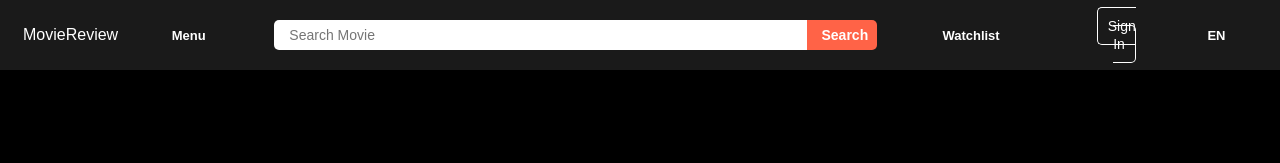
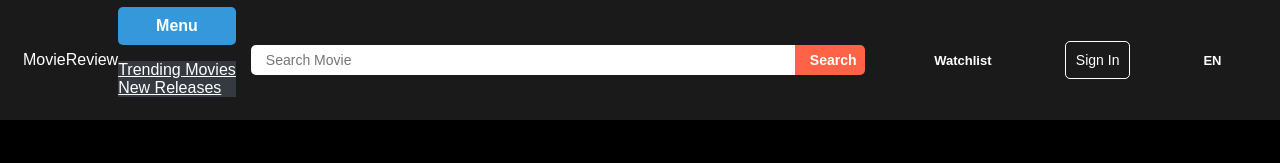
Before and after one commit to hanssip15/Web-Dev-A10, a React (Create React App) app in the folder client/: page / in a window 1280 px wide. Shown: the top 163 px of the page. Built offline with nearby package versions, Linux system fonts and the light colour scheme; no server answers.

Commit message:
Add Dropdown

```diff
--- a/client/src/MovieDetailPage.css
+++ b/client/src/MovieDetailPage.css
@@ -198,7 +198,7 @@ body {
 .review-detail-container {
     display: flex;
     flex-direction: column;
-    margin-top: 20vw;
+    margin-top: 30vw;
 }
 .star {
     font-size: 30px; /* Ukuran bintang baru */
--- a/client/src/components/MHeader.js
+++ b/client/src/components/MHeader.js
@@ -1,10 +1,12 @@
 import React, { useEffect, useState } from 'react';
 import { Link } from 'react-router-dom';
 import { useNavigate } from 'react-router-dom';
+import { jwtDecode } from 'jwt-decode';
 
 function MHeader() {
   const [searchQuery, setSearchQuery] = useState('');
   const [isLoggedIn, setIsLoggedIn] = useState(false);
+  const [isAdmin, setIsAdmin] = useState(false);
   const navigate = useNavigate();
 
   const handleSearch = () => {
@@ -16,11 +18,17 @@ function MHeader() {
 
   // Cek status login saat komponen dimuat
   useEffect(() => {
-    const token = localStorage.getItem('token'); // Cek token di localStorage
+    const token = localStorage.getItem('token');
     if (token) {
-      setIsLoggedIn(true); // Jika token ada, pengguna sudah login
+      const decodedToken = jwtDecode(token);
+      setIsLoggedIn(true);
+      if (decodedToken.role === 'admin') {
+        setIsAdmin(true); // Jika role admin, set isAdmin menjadi true
+        console.log(decodedToken);
+      }
     } else {
-      setIsLoggedIn(false); // Jika tidak ada token, pengguna belum login
+      setIsLoggedIn(false);
+      setIsAdmin(false);
     }
   }, []);
 
@@ -35,7 +43,21 @@ function MHeader() {
       <header>
         <link rel="stylesheet" href="/css/style.css"></link>
         <logo> <Link to={'/'} className='custom-link'>MovieReview</Link></logo>
-        <listmenu>Menu</listmenu>
+        <div className="dropdown">
+          <button className="btn btn-danger dropdown-toggle" type="button" id="menuDropdown" data-bs-toggle="dropdown" aria-expanded="false">
+            Menu
+          </button>
+          <ul className="dropdown-menu" aria-labelledby="menuDropdown">
+            <li><Link className="dropdown-item" to="/trending">Trending Movies</Link></li>
+            <li><Link className="dropdown-item" to="/new-releases">New Releases</Link></li>
+            {isAdmin && (
+              <li><Link className="dropdown-item" to="/admin/movie-requests">Manage Movie Requests</Link></li>
+            )}
+            {isLoggedIn && (
+              <li><Link className="dropdown-item" to="/request-movie">Request a Movie</Link></li>
+            )}
+          </ul>
+        </div>
         <div className="search-container">
           <input
             type="text"
```
